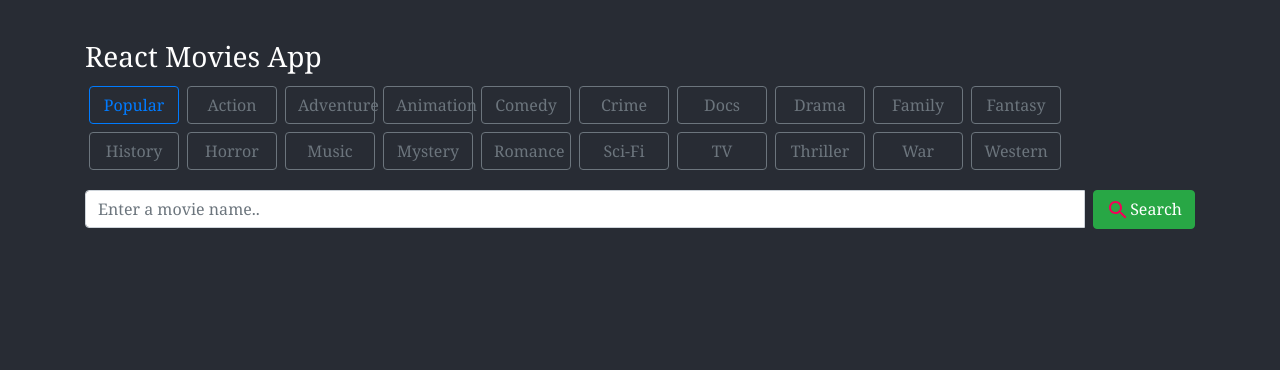
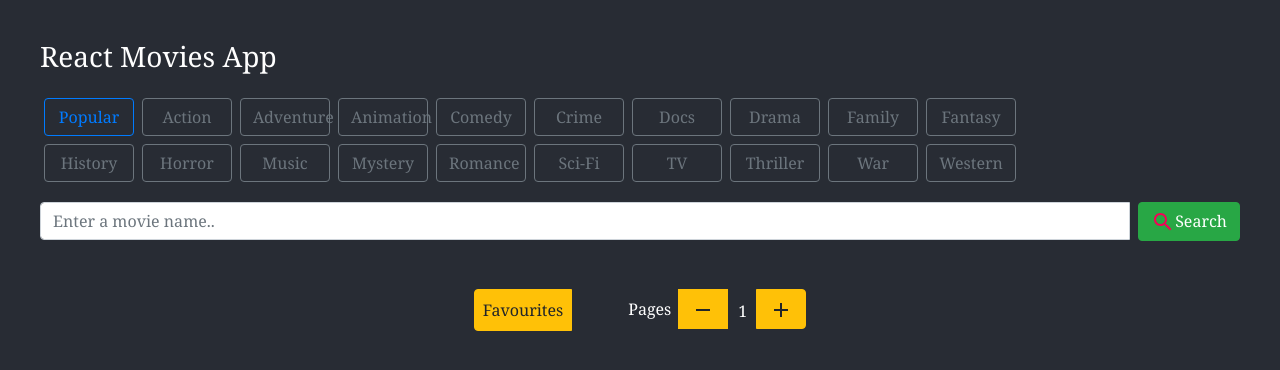
Before and after one commit to vaishnavias03/react-movie-app, a React (Create React App) app: page / in a window 1280 px wide. Shown: the top 370 px of the page. Built offline with nearby package versions, Linux system fonts and the light colour scheme.

Commit message:
Added Favourite list

```diff
--- a/src/App.js
+++ b/src/App.js
@@ -8,6 +8,7 @@ function App() {
   return (
     <div className="App-header">
       <Switch>
+
       <Route path="/" component={MovieContainer} exact />
 
 
--- a/src/Components/Movie.js
+++ b/src/Components/Movie.js
@@ -1,42 +1,74 @@
-import React, { Component, useState } from 'react'
-import { Badge, Button, ButtonGroup, Card } from 'reactstrap'
+import React from 'react'
+import { Badge, Button, ButtonGroup, Card, CardImgOverlay } from 'reactstrap'
 import styled from 'styled-components';
 import FavoriteIcon from '@material-ui/icons/Favorite';
-import { Delete } from '@material-ui/icons';
+import { Call, Delete } from '@material-ui/icons';
 
 const Favourite = (item) =>{
     console.log("one")
 }
 
-const Movie= ({item}) =>{
-    const [fav, setFav] = useState([])
+const Movie= ({item, fav, setFav, setMovie, movie, Favourite, isFavorite }) =>{
+
+
 
     const viewMovie = () =>{
-        const url = "https://www.themoviedb.org/movie/"+ item.id
+        const url = "https://www.themoviedb.org/movie/" + item.id
         window.location.href = url
     }
 
-    const Favorite = ({e}) =>{
+
+    const AddFav = ({e, item}) =>{
         e.preventDefault()
-        console.log(e)
+        console.log(item.id)
+
+
     }
+    const AddFAv = (item) =>{
+
+
+        item.Favourite = true
+            console.log(fav)
+            setFav([
+            ...fav,
+            {
+                 id: item.id,
+                 title: item.title,
+                 Favourite: true,
+                 overview: item.overview,
+                 vote_average: item.vote_average,
+                 poster_path: item.poster_path
+             }
+            ])
+       }
+
+
+    const RemoveFAv = () =>{
+            setMovie((movie.filter((el) => el.id !== item.id)))
+            item.Favourite = false
+            setFav(movie)
+
+    }
+
         return (
             <div>
                 <Cards key={item.id}  className="m-2">
-
                 <ButtonGroup>
                     <Button color="info"  className="m-1" onClick={viewMovie}>
                     Check it out
                     </Button>
-                    <Button color="danger" type="submit" onSubmit={Favorite} className="m-1"><FavoriteIcon/></Button>
-                    <Button color="danger"   className="m-1" style={{display:'none'}}><Delete/></Button>
+                    {item.Favourite  ?   <Button color="danger"   className="m-1" onClick={RemoveFAv}><Delete/></Button>:
+                     <Button color="danger"  className="m-1" type="submit" onSubmit={() =>AddFav(item)} onClick={() => AddFAv(item) }><FavoriteIcon/></Button>
+                    }
                 </ButtonGroup>
 
                 <img className="m-2" style={{width:"200px", height:"200px"}}
                  src={`https://image.tmdb.org/t/p/w185_and_h278_bestv2/${item.poster_path}`} alt={item.title}/>
 
-                   <p><center>{item.title}<Badge style={{backgroundColor:'palevioletred' , fontFamily: 'monospace'}} className="ml-2">{item.vote_average}</Badge></center></p>
-
+                   <p><Badge style={{backgroundColor:' rgb(219, 156, 97)' , fontFamily: 'monospace', float:'left', color: 'black', margin:'5px'}} className="ml-2">{item.vote_average}</Badge><center>{item.title}</center></p>
+                   <Desc>
+                       {item.overview}
+                    </Desc>
 
 
         </Cards>
@@ -51,10 +83,24 @@ const Cards = styled(Card)`
 
 
 
+
 `;
 
-const Desc = styled.p`
-    font-size: 10px;
+const Desc = styled(CardImgOverlay)`
+    position: absolute;
+    top: 20%;
+    left: 0;
+    font-size: 90%;
+    background-color: white;
+    transition: .5s  ease-in-out;
+    cursor: pointer;
+    opacity: 0;
+    overflow: auto;
+
+    &&:hover{
+        top: 15%;
+        opacity: 1;
+    }
 
 `;
 
--- a/src/Components/MovieContainer.js
+++ b/src/Components/MovieContainer.js
@@ -1,18 +1,36 @@
-import { Button, Container, Jumbotron } from 'reactstrap'
+
 import MovieForm from './MovieForm'
-import React from 'react'
-import { Badge } from 'reactstrap'
+import React, {useState} from 'react'
 import { Route } from 'react-router'
 
 function MovieContainer (){
+    //For the search input to be passed inside query
+    const [query, setQuery]= useState('')
+    //To display movie to the user
+    const [movie, setMovie]=useState([])
+    //to set the query(search name) in teh url
+    const [url, setUrl] = useState(``)
+    //To set the page of the search
+    const [pg, setPg] = useState(1)
+    //To know from where this setPg is coming from Popular, search or Genre
+    const [where, setWhere] = useState('')
+    //set the Genre
+    const [genre, setGenre] = useState()
+
     return(
         <div >
            <Route>
-           <Container>
-               <h3 style={{color:"white"}}>React Movies App</h3>
-               <MovieForm/>
+            <div>
+               <h3 style={{color:"white", marginBottom: '20px'}}>React Movies App</h3>
 
-           </Container>
+
+               <MovieForm query={query} setQuery={setQuery} movie={movie}
+               setMovie={setMovie} url={url} setUrl={setUrl}
+               pg={pg} setPg={setPg} where={where} setWhere={setWhere}
+               genre={genre} setGenre={setGenre}/>
+
+               </div>
+
            </Route>
         </div>
     )
--- a/src/Components/MovieForm.js
+++ b/src/Components/MovieForm.js
@@ -1,20 +1,20 @@
 import { Button, InputGroup, ButtonGroup  } from 'reactstrap'
-import React,{useState} from 'react'
+import React,{useState, useEffect, useRef} from 'react'
 import { Form, Input } from 'reactstrap'
 import styled from 'styled-components'
 import Movie from './Movie'
-import Favourite from './Movie'
-import { SearchOutlined } from '@material-ui/icons'
+import { SearchOutlined, Add, Remove } from '@material-ui/icons'
 import {Genres} from './Genre'
 
 
-const MovieForm = () =>{
-    //For the search input to be passed inside query
-    const [query, setQuery]= useState('')
-    //To display movie to the user
-    const [movie, setMovie]=useState([])
-    const [url, setUrl] = useState(``)
-    const [fav, setFav] = useState([])
+const MovieForm = ({query, setQuery, movie, setMovie, url, setUrl, pg, setPg, where, setWhere, genre, setGenre}) =>{
+    const [fav, setFav] = useState([ ])
+    const [Favourite, isFavorite] = useState(false)
+
+
+    useEffect(() =>{
+        document.title = `${where} page ${pg}`
+    },[url, where, pg])
 
     const QueryHandler  = (e)=>{
         setQuery(e.target.value)
@@ -22,101 +22,141 @@ const MovieForm = () =>{
 
     const searchMovies = async (e)=>{
         e.preventDefault()
-
         try{
-
             const res =await fetch(url)
             const data = await res.json()
             console.log(data.results)
             setMovie(data.results)
-
         }
         catch(err){
             <p>Error!</p>
         }
+    }
+
+
+    const search = () =>{
+        console.log(pg)
+        setWhere('search')
+        setUrl(`https://api.themoviedb.org/3/search/movie?api_key=efebebf1d8f85627837d9fe3d0f69a96&query=${query}&page=${pg}&include_adult=false`)
 
     }
-    const search = () =>{
-        setUrl(`https://api.themoviedb.org/3/search/movie?api_key=efebebf1d8f85627837d9fe3d0f69a96&query=${query}&page=1&include_adult=false`)
+    const popular = () =>{
+        console.log(pg)
+        setWhere('popular')
+        setUrl(`https://api.themoviedb.org/3/discover/movie?api_key=efebebf1d8f85627837d9fe3d0f69a96&page=${pg}&include_adult=false`)
     }
-    const popular = () =>{
-        setUrl(`https://api.themoviedb.org/3/discover/movie?api_key=efebebf1d8f85627837d9fe3d0f69a96&page=1&include_adult=false`)
-    }
-    const Genre = (id) =>{
-        setUrl(`https://api.themoviedb.org/3/discover/movie?api_key=efebebf1d8f85627837d9fe3d0f69a96&page=1&include_adult=false&with_genres=${id}`)
+    const Genre = () =>{
+        console.log(pg)
+        setWhere('Genre')
+        setUrl(`https://api.themoviedb.org/3/discover/movie?api_key=efebebf1d8f85627837d9fe3d0f69a96&page=${pg}&include_adult=false&with_genres=${genre}`)
     }
 
-    const Favourites = () =>{
-        <Favourite fav={fav} setFav={setFav}/>
+
+
+    const callPages =() =>{
+        switch (where) {
+            case 'search':
+               search()
+                break;
+            case 'popular':
+                popular()
+                break;
+            case 'Genre':
+                Genre()
+            break;
+            default:
+                ListFavourites()
+                break;
         }
+    }
+
+
+    const ShowFav= (e) =>{
+        e.preventDefault()
+    }
+    const ListFavourites = () =>{
+        setWhere('Favourite')
+        console.log(movie)
+        setMovie(fav)
+    }
+
 
     return(
         <div>
             <Form onSubmit={searchMovies}>
                 <ButtonGroup className="mb-3" >
                     <Contents>
-                    <Button outline color="primary" className="m-1" type="submit" onClick={popular}>Popular</Button>
-
-                     {Genres.map((genre) =>{
+                        <Button outline color="primary" className="m-1" type="submit" onClick={() => popular()}>Popular</Button>
+                        {Genres.map((items) =>{
                             return(
-                            <Button outline color="secondary" style={{width:'90px'}} className="m-1" type="submit" onClick={() => Genre(genre.id)}>{genre.name}</Button>
-                         )
-                     })}
+                                <Button outline color="secondary" style={{width:'90px'}} className="m-1" type="submit"
+                                onClick={() => { setGenre(items.id); Genre();}}>{items.name}</Button>
+                            )})}
                     </Contents>
                 </ButtonGroup>
+
+
                 <InputGroup className="mb-5">
                     <Input type="text" placeholder="Enter a movie name.." onChange={QueryHandler}></Input>
-
                     <Button color="success" className="ml-2" type="submit" onClick={search}><SearchOutlined color="secondary"/>Search</Button>
                 </InputGroup>
+            </Form>
 
-
-
+            <center>
+                <ButtonGroup>
+                    <Button color="warning" className="mb-3 mr-5 p-2" type="submit" onSubmit={ShowFav} onClick={ListFavourites}>Favourites</Button>
+                    <Form onSubmit={searchMovies}>
+                        <ButtonGroup>
+                            <p className="mb-3 p-2" style={{color:'white'}}>Pages</p>
+                            <Button color="warning" className="mb-3" type="submit"  onClick={() => {setPg(pg - 1); callPages()}}><Remove/></Button>
+                            <p style={{color:'white', margin: '10px'}}>{pg}</p>
+                            <Button color="warning" className="mb-3" type="submit"  onClick={() => {setPg(pg + 1); callPages()}} ><Add/></Button>
+                        </ButtonGroup>
                     </Form>
+                </ButtonGroup>
+            </center>
 
             <Grids>
                 {movie.map((item) =>{
                     return(
-                   <Movie item={item}/>
+                        <Movie item={item} fav={fav} setFav={setFav}
+                         setMovie={setMovie} movie={movie} Favourite={Favourite} isFavorite= {isFavorite}/>
                     )})}
             </Grids>
+
+
         </div>
     )
 }
 
 const Grids = styled.div`
+    margin: 20px;
     display: grid;
+    grid-template-columns: repeat(6, 1fr);
+
+    @media (max-width: 1200px){
         grid-template-columns: repeat(4, 1fr);
-
+    }
     @media (max-width: 1300px){
         grid-template-columns: repeat(3, 1fr);
-
     }
     @media (max-width: 1100px){
         grid-template-columns: repeat(2, 1fr);
-
     }
     @media (max-width: 600px){
         grid-template-columns: repeat(1, 1fr);
-
     }
-
 
 `;
 const Contents = styled.div`
-
     display: grid;
     grid-template-columns: repeat(10, 1fr);
-
     @media (max-width: 1060px){
         grid-template-columns: repeat(5, 1fr);
-
     }
-
     @media (max-width: 600px){
 
         grid-template-columns: repeat(4, 1fr);
-
     }
 `;
 
```
Lines whose indentation alone changed are shown as unchanged.
